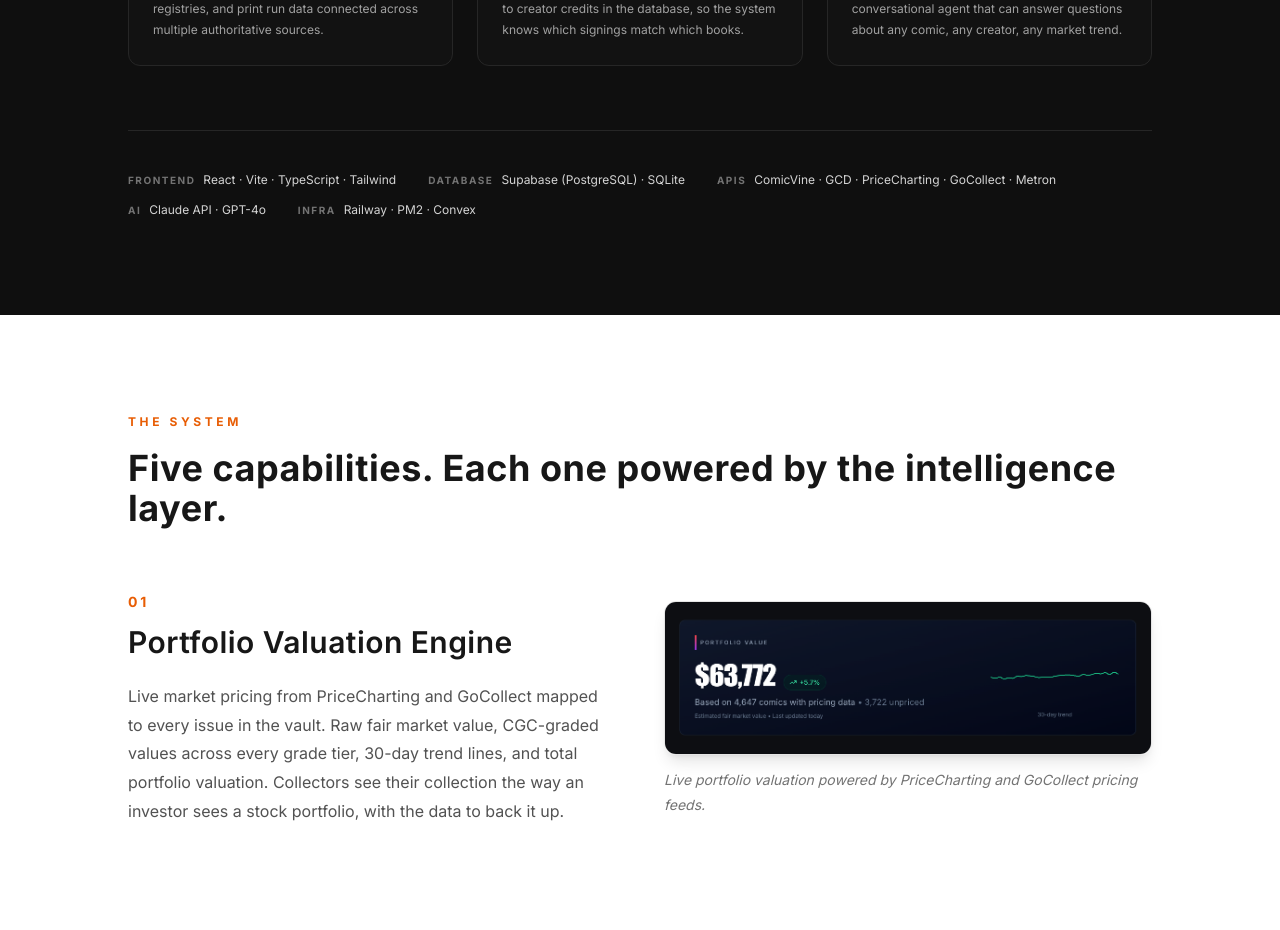
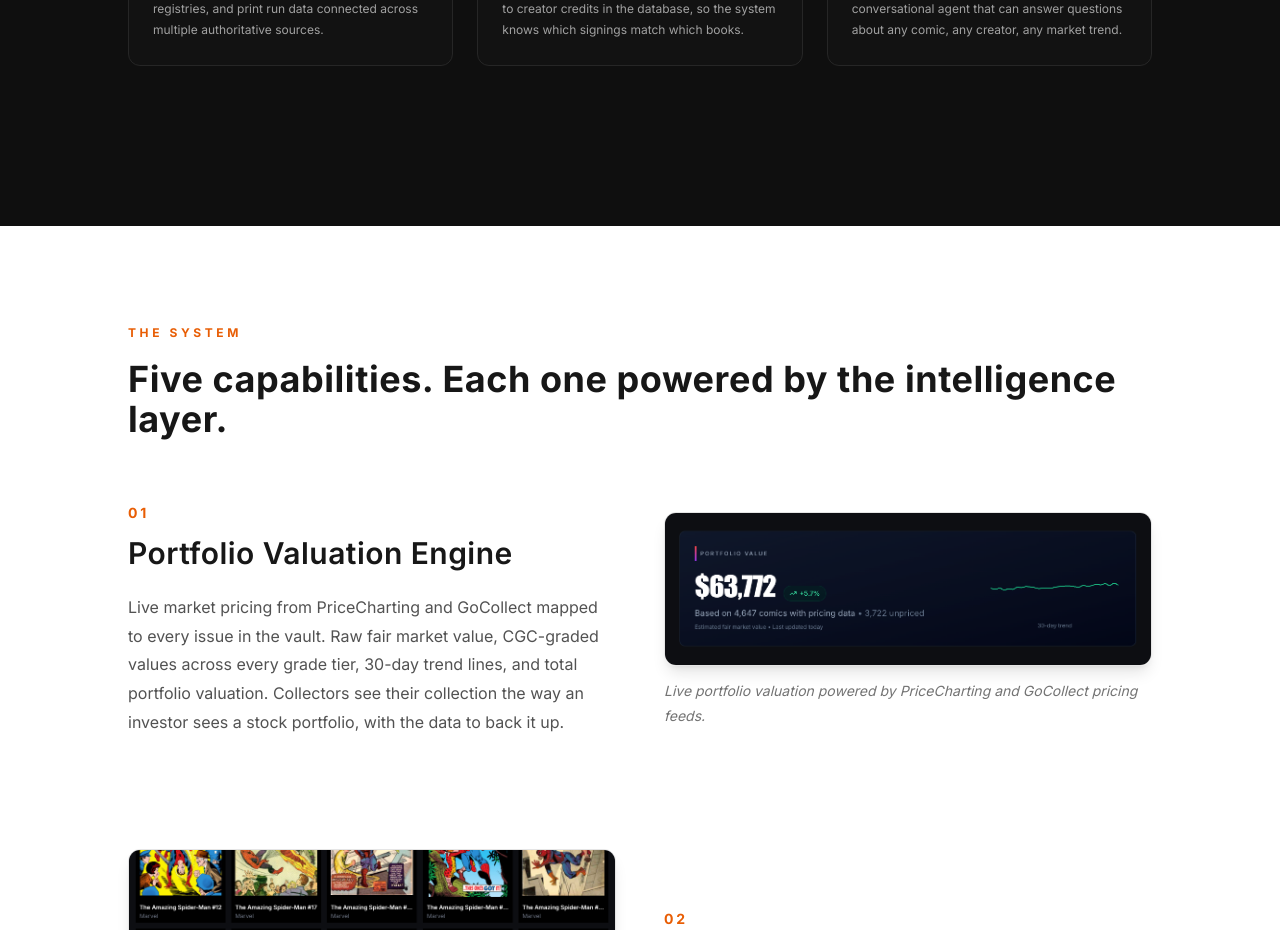
Before and after one commit to rekaldsi/digijerry-portfolio-ai, a React (Vite) app: page /case/kodex in a window 1280 px wide. Shown: the part 3100-4030 px from the top of the page. Built offline with nearby package versions, Linux system fonts and the light colour scheme.

Commit message:
fix: remove tech stack section — visual clutter

```diff
--- a/src/pages/CaseKodex.tsx
+++ b/src/pages/CaseKodex.tsx
@@ -84,13 +84,7 @@ const decisions = [
   },
 ]
 
-const techStack = [
-  { label: 'Frontend', value: 'React · Vite · TypeScript · Tailwind' },
-  { label: 'Database', value: 'Supabase (PostgreSQL) · SQLite' },
-  { label: 'APIs', value: 'ComicVine · GCD · PriceCharting · GoCollect · Metron' },
-  { label: 'AI', value: 'Claude API · GPT-4o' },
-  { label: 'Infra', value: 'Railway · PM2 · Convex' },
-]
+/* Tech stack section removed — APIs already called out in Intelligence Database cards */
 
 export default function CaseKodex() {
   const navigate = useNavigate()
@@ -220,17 +214,7 @@ export default function CaseKodex() {
             ))}
           </div>
 
-          {/* Tech Stack — compact inline strip */}
-          <motion.div {...fadeUp} className="border-t border-neutral-800 pt-10">
-            <div className="flex flex-wrap gap-x-8 gap-y-3">
-              {techStack.map((item) => (
-                <div key={item.label} className="flex items-baseline gap-2">
-                  <span className="text-[10px] font-bold tracking-[0.15em] uppercase text-neutral-500">{item.label}</span>
-                  <span className="text-neutral-300 text-xs">{item.value}</span>
-                </div>
-              ))}
-            </div>
-          </motion.div>
+{/* Tech stack removed — was causing visual clutter */}
         </div>
       </section>
 
```
